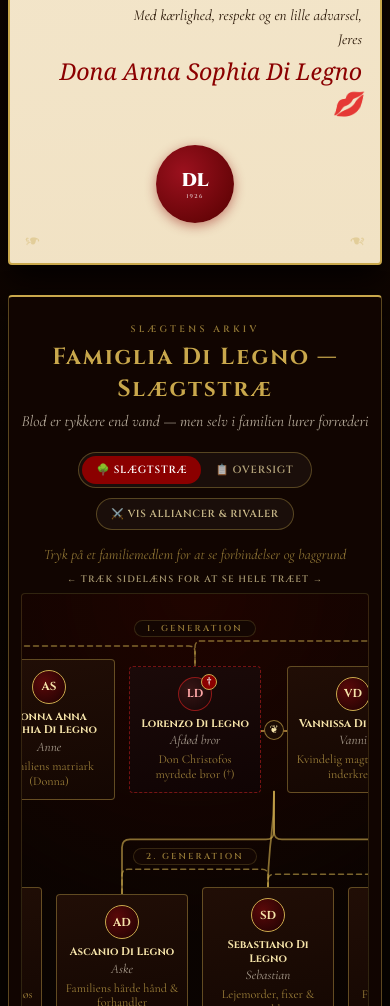
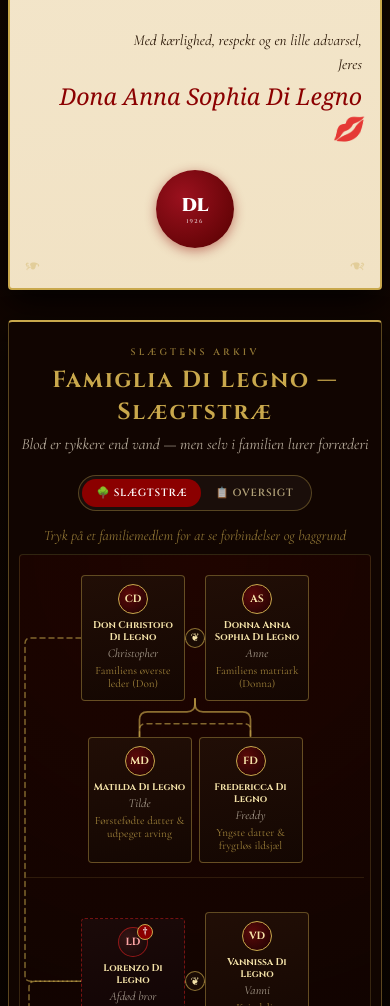
Before and after one commit to Chriswood12/MafiaNytaar, a plain HTML site: page index.html in a window 390 px wide. Shown: the part 1896-2902 px from the top of the page. Drawn offline with nearby package versions, Linux system fonts and the light colour scheme; a web font is replaced by a local one.

```diff
--- a/app.js
+++ b/app.js
@@ -107,7 +107,6 @@
     const detailEl = document.getElementById('treeDetail');
     const viewTreeBtn = document.getElementById('viewTreeBtn');
     const viewListBtn = document.getElementById('viewListBtn');
-    const intrigueBtn = document.getElementById('toggleIntriguesBtn');
 
     if (!viewportEl || !canvasEl || !svgEl || !generationsEl || !listViewEl || !detailEl) return;
 
@@ -157,22 +156,11 @@
           addAdj(fid, toId, 'sibling', rel.label || 'Søskende', rel.label || 'Søskende');
           addAdj(toId, fid, 'sibling', rel.label || 'Søskende', rel.label || 'Søskende');
         });
-      } else if (rel.type === 'alliance') {
-        fromIds.forEach((fid) => {
-          addAdj(fid, toId, 'alliance', 'Alliance', rel.label || 'Alliance');
-          addAdj(toId, fid, 'alliance', 'Alliance', rel.label || 'Alliance');
-        });
-      } else if (rel.type === 'rival') {
-        fromIds.forEach((fid) => {
-          addAdj(fid, toId, 'rival', 'Rival', rel.label || 'Rival');
-          addAdj(toId, fid, 'rival', 'Rival', rel.label || 'Rival');
-        });
       }
     });
 
     let selectedId = null;
     let currentView = 'tree';
-    let showIntrigues = false;
     let rafPending = false;
 
     function createMemberNode(person) {
@@ -225,6 +213,9 @@
       });
 
       const sortedGens = Array.from(byGen.keys()).sort((a, b) => a - b);
+      const topGen = sortedGens[0] || 1;
+      const topPeople = byGen.get(topGen) || [];
+      const placed = new Set();
 
       // Build marriage partner lookup for same-generation pairing
       const marriagePairs = [];
@@ -234,35 +225,43 @@
         }
       });
 
-      sortedGens.forEach((gen) => {
-        const genPeople = byGen.get(gen);
-        const placed = new Set();
+      // Helper to collect children of a given list of parent IDs
+      function getChildrenOf(parentIds) {
+        const childIds = [];
+        data.relations.forEach((rel) => {
+          if (rel.type !== 'parent') return;
+          const fromList = Array.isArray(rel.from) ? rel.from : [rel.from];
+          if (fromList.some((fid) => parentIds.includes(fid)) && !childIds.includes(rel.to)) {
+            if (peopleById.has(rel.to)) childIds.push(rel.to);
+          }
+        });
+        return childIds.map((id) => peopleById.get(id));
+      }
 
-        const groupEl = document.createElement('div');
-        groupEl.className = 'tree-gen-group';
+      const placedChildren = new Set();
 
-        const labelEl = document.createElement('div');
-        labelEl.className = 'tree-gen-label';
-        labelEl.textContent = `${gen}. Generation`;
-
-        const rowEl = document.createElement('div');
-        rowEl.className = 'tree-gen-row';
-
-        genPeople.forEach((person) => {
+      topPeople.forEach((person) => {
         if (placed.has(person.id)) return;
 
-          // Check if this person has a spouse in the same generation
+        const branchEl = document.createElement('div');
+        branchEl.className = 'tree-branch';
+
+        const parentsWrap = document.createElement('div');
+        parentsWrap.className = 'tree-branch-parents';
+
         const marriage = marriagePairs.find(
           ([a, b]) =>
-              (a === person.id && genPeople.some((p) => p.id === b && !placed.has(b))) ||
-              (b === person.id && genPeople.some((p) => p.id === a && !placed.has(a)))
+            (a === person.id && topPeople.some((p) => p.id === b && !placed.has(b))) ||
+            (b === person.id && topPeople.some((p) => p.id === a && !placed.has(a)))
         );
 
+        let unitIds;
         if (marriage) {
           const partnerId = marriage[0] === person.id ? marriage[1] : marriage[0];
           const partner = peopleById.get(partnerId);
           placed.add(person.id);
           placed.add(partner.id);
+          unitIds = [person.id, partner.id];
 
           const coupleEl = document.createElement('div');
           coupleEl.className = 'couple-unit';
@@ -275,18 +274,31 @@
           tieEl.appendChild(tieBadge);
 
           coupleEl.append(createMemberNode(person), tieEl, createMemberNode(partner));
-            rowEl.appendChild(coupleEl);
+          parentsWrap.appendChild(coupleEl);
         } else {
           placed.add(person.id);
+          unitIds = [person.id];
+
           const singleEl = document.createElement('div');
           singleEl.className = 'single-unit';
           singleEl.appendChild(createMemberNode(person));
-            rowEl.appendChild(singleEl);
+          parentsWrap.appendChild(singleEl);
         }
+
+        branchEl.appendChild(parentsWrap);
+
+        const children = getChildrenOf(unitIds).filter((c) => !placedChildren.has(c.id));
+        if (children.length > 0) {
+          const childrenWrap = document.createElement('div');
+          childrenWrap.className = 'tree-branch-children';
+          children.forEach((child) => {
+            placedChildren.add(child.id);
+            childrenWrap.appendChild(createMemberNode(child));
           });
+          branchEl.appendChild(childrenWrap);
+        }
 
-        groupEl.append(labelEl, rowEl);
-        generationsEl.appendChild(groupEl);
+        generationsEl.appendChild(branchEl);
       });
     }
 
@@ -475,18 +487,20 @@
         });
       });
 
-      // 2. Draw sibling, alliance, and rival paths
-      let intrigueIdx = 0;
+      // 2. Draw sibling paths
       let siblingIdx = 0;
       data.relations.forEach((rel) => {
-        if (rel.type === 'marriage' || rel.type === 'parent') return;
+        if (rel.type !== 'sibling') return;
         const fromId = Array.isArray(rel.from) ? rel.from[0] : rel.from;
         const toId = rel.to;
         const rA = nodeRects.get(fromId);
         const rB = nodeRects.get(toId);
         if (!rA || !rB) return;
 
-        if (rel.type === 'sibling') {
+        const sameRow = Math.abs(rA.top - rB.top) < 30;
+        let d;
+
+        if (sameRow) {
           const archLift = 13 + (siblingIdx % 2) * 5;
           siblingIdx += 1;
           const archY = Math.min(rA.top, rB.top) - archLift;
@@ -494,7 +508,7 @@
           const r = 6;
           const dir = dx >= 0 ? 1 : -1;
 
-          const d =
+          d =
             Math.abs(dx) < 2 * r
               ? `M ${rA.centerX.toFixed(1)} ${rA.top.toFixed(1)} L ${rB.centerX.toFixed(
                   1
@@ -512,28 +526,30 @@
                   )} ${(archY + r).toFixed(1)}`,
                   `L ${rB.centerX.toFixed(1)} ${rB.top.toFixed(1)}`
                 ].join(' ');
+        } else {
+          // Vertical side rail along the left edge when branches stack on narrow screens
+          const railX = 5 + (siblingIdx % 2) * 4;
+          siblingIdx += 1;
+          const r = 6;
+          const y1 = rA.centerY;
+          const y2 = rB.centerY;
+          const vDir = y2 >= y1 ? 1 : -1;
+          d = [
+            `M ${rA.left.toFixed(1)} ${y1.toFixed(1)}`,
+            `L ${(railX + r).toFixed(1)} ${y1.toFixed(1)}`,
+            `Q ${railX.toFixed(1)} ${y1.toFixed(1)} ${railX.toFixed(1)} ${(
+              y1 +
+              vDir * r
+            ).toFixed(1)}`,
+            `L ${railX.toFixed(1)} ${(y2 - vDir * r).toFixed(1)}`,
+            `Q ${railX.toFixed(1)} ${y2.toFixed(1)} ${(railX + r).toFixed(1)} ${y2.toFixed(
+              1
+            )}`,
+            `L ${rB.left.toFixed(1)} ${y2.toFixed(1)}`
+          ].join(' ');
+        }
 
         svgEl.appendChild(createSvgPath(d, 'tree-path tree-path-sibling', [fromId, toId]));
-        } else if (rel.type === 'alliance' || rel.type === 'rival') {
-          const dx = rB.centerX - rA.centerX;
-          const dy = rB.centerY - rA.centerY;
-          const dist = Math.hypot(dx, dy) || 1;
-          const nx = -dy / dist;
-          const ny = dx / dist;
-          const curveSide = intrigueIdx % 2 === 0 ? 1 : -1;
-          intrigueIdx += 1;
-          const curveAmt = Math.min(54, Math.max(24, dist * 0.22)) * curveSide;
-          const cx = (rA.centerX + rB.centerX) / 2 + nx * curveAmt;
-          const cy = (rA.centerY + rB.centerY) / 2 + ny * curveAmt;
-
-          const d = `M ${rA.centerX.toFixed(1)} ${rA.centerY.toFixed(1)} Q ${cx.toFixed(
-            1
-          )} ${cy.toFixed(1)} ${rB.centerX.toFixed(1)} ${rB.centerY.toFixed(1)}`;
-
-          svgEl.appendChild(
-            createSvgPath(d, `tree-path tree-path-${rel.type}`, [fromId, toId])
-          );
-        }
       });
 
       updateSelectionStyles();
@@ -685,10 +701,7 @@
 
           const typeSpan = document.createElement('span');
           typeSpan.className = 'rel-pill-type';
-          typeSpan.textContent =
-            rel.type === 'alliance' || rel.type === 'rival'
-              ? `${rel.typeLabel} (${rel.contextLabel}):`
-              : `${rel.typeLabel}:`;
+          typeSpan.textContent = `${rel.typeLabel}:`;
 
           const targetSpan = document.createElement('span');
           targetSpan.textContent = target.mafiaName;
@@ -753,12 +766,7 @@
       viewportEl.classList.toggle('is-hidden', !isTree);
       listViewEl.classList.toggle('active', !isTree);
       const legendEl = document.querySelector('#tree-section .tree-legend');
-      const scrollHintEl = document.querySelector('#tree-section .tree-scroll-hint');
       if (legendEl) legendEl.classList.toggle('is-hidden', !isTree);
-      if (scrollHintEl) scrollHintEl.classList.toggle('is-hidden', !isTree);
-      if (intrigueBtn) {
-        intrigueBtn.style.display = isTree ? 'inline-block' : 'none';
-      }
 
       if (isTree) {
         scheduleDrawTreeLines();
@@ -767,15 +775,6 @@
 
     if (viewTreeBtn) viewTreeBtn.addEventListener('click', () => setView('tree'));
     if (viewListBtn) viewListBtn.addEventListener('click', () => setView('list'));
-
-    if (intrigueBtn) {
-      intrigueBtn.addEventListener('click', () => {
-        showIntrigues = !showIntrigues;
-        canvasEl.classList.toggle('show-intrigues', showIntrigues);
-        intrigueBtn.classList.toggle('active', showIntrigues);
-        intrigueBtn.setAttribute('aria-pressed', String(showIntrigues));
-      });
-    }
 
     renderTreeView();
     renderListView();
--- a/family-data.js
+++ b/family-data.js
@@ -237,11 +237,6 @@ window.FAMILY_TREE_DATA = {
     { from: 'sebastian', to: 'christian', type: 'sibling', label: 'Brødre' },
 
     // Guglielmos søn
-    { from: 'willy', to: 'jacob', type: 'parent', label: 'Far / Søn' },
-
-    // Offentlige spændinger & tætte bånd (kan slås til/fra med knappen)
-    { from: 'christopher', to: 'willy', type: 'alliance', label: 'Imperiets ledelse' },
-    { from: 'vanni', to: 'aske', type: 'alliance', label: 'Tæt mor-søn bånd' },
-    { from: 'tilde', to: 'freddy', type: 'rival', label: 'Kampen om arvefølgen' }
+    { from: 'willy', to: 'jacob', type: 'parent', label: 'Far / Søn' }
   ]
 };
--- a/index.html
+++ b/index.html
@@ -98,7 +98,7 @@
         </li>
         <li class="timeline-item reveal-on-scroll">
           <div class="timeline-time">Middagen</div>
-          <div class="timeline-desc">Alle bidrager med noget til det store <strong>italienske familiemåltid</strong>. Slå jer gerne sammen i små alliancer, og lav noget lækkert. Intet mindre end <em>siciliansk cuisine</em> skal på bordet — til opklaringen af mordet på Don Christoforo Di Legno bror.</div>
+          <div class="timeline-desc">Alle bidrager med noget til det store <strong>italienske familiemåltid</strong>. Slå jer gerne sammen i små alliancer, og lav noget lækkert. Intet mindre end <em>siciliansk cuisine</em> skal på bordet - til opklaringen af mordet på Don Christoforo Di Legnos bror: Lorenzo Di Legno</div>
         </li>
         <li class="timeline-item reveal-on-scroll">
           <div class="timeline-time">Underholdning</div>
@@ -148,11 +148,9 @@
           <button type="button" class="tree-tab-btn active" id="viewTreeBtn" aria-pressed="true">🌳 Slægtstræ</button>
           <button type="button" class="tree-tab-btn" id="viewListBtn" aria-pressed="false">📋 Oversigt</button>
         </div>
-        <button type="button" class="tree-intrigue-btn" id="toggleIntriguesBtn" aria-pressed="false">⚔️ Vis alliancer &amp; rivaler</button>
       </div>
 
       <div class="tree-hint-bar">Tryk på et familiemedlem for at se forbindelser og baggrund</div>
-      <div class="tree-scroll-hint">← Træk sidelæns for at se hele træet →</div>
 
       <div class="tree-viewport" id="treeViewport">
         <div class="tree-canvas" id="treeCanvas">
@@ -164,8 +162,6 @@
       <div class="tree-legend" aria-label="Forklaring på linjer">
         <span class="legend-item"><span class="legend-line parent"></span> Forældre / Barn</span>
         <span class="legend-item"><span class="legend-line sibling"></span> Søskende</span>
-        <span class="legend-item"><span class="legend-line alliance"></span> Alliance</span>
-        <span class="legend-item"><span class="legend-line rival"></span> Rival</span>
       </div>
 
       <div class="tree-list-view" id="treeListView"></div>
--- a/styles.css
+++ b/styles.css
@@ -592,7 +592,7 @@ body.intro-done #letter-wrap {
    SLÆGTSTRÆ-SEKTION (FAMIGLIA DI LEGNO)
 ════════════════════════════════════════════ */
 #tree-section {
-  max-width: 780px;
+  max-width: 1060px;
   margin: 30px auto 0;
 }
 
@@ -731,8 +731,7 @@ body.intro-done #letter-wrap {
 
 /* ── Tree Viewport & Canvas ── */
 .tree-viewport {
-  overflow-x: auto;
-  -webkit-overflow-scrolling: touch;
+  overflow: hidden;
   position: relative;
   border: 1px solid rgba(201, 168, 76, 0.2);
   border-radius: 4px;
@@ -741,8 +740,8 @@ body.intro-done #letter-wrap {
 
 .tree-canvas {
   position: relative;
-  min-width: 890px;
-  padding: 26px 16px 26px;
+  width: 100%;
+  padding: 34px 16px 26px;
   margin: 0 auto;
 }
 
@@ -811,42 +810,36 @@ svg.tree-lines {
   stroke-width: 2.5;
 }
 
-/* ── Generations & Nodes ── */
+/* ── Branches & Nodes ── */
 .tree-generations {
   position: relative;
   z-index: 1;
   display: flex;
+  flex-direction: row;
+  justify-content: center;
+  align-items: flex-start;
+  gap: 22px;
+}
+
+.tree-branch {
+  display: flex;
   flex-direction: column;
+  align-items: center;
   gap: 48px;
-}
-
-.tree-gen-group {
-  display: flex;
-  flex-direction: column;
-  align-items: center;
-  gap: 22px;
-}
-
-.tree-gen-label {
-  font-family: 'Cinzel', serif;
-  font-size: 0.54rem;
-  letter-spacing: 0.26em;
-  text-transform: uppercase;
-  color: rgba(201, 168, 76, 0.72);
-  background: #130602;
-  border: 1px solid rgba(201, 168, 76, 0.2);
-  border-radius: 999px;
-  padding: 2px 12px;
   position: relative;
-  z-index: 2;
-}
-
-.tree-gen-row {
+}
+
+.tree-branch-parents {
   display: flex;
   justify-content: center;
   align-items: stretch;
-  gap: 14px;
-  position: relative;
+}
+
+.tree-branch-children {
+  display: flex;
+  justify-content: center;
+  align-items: stretch;
+  gap: 10px;
 }
 
 .couple-unit {
@@ -865,7 +858,7 @@ svg.tree-lines {
   display: inline-flex;
   align-items: center;
   justify-content: center;
-  width: 26px;
+  width: 22px;
   height: 24px;
   position: relative;
   color: var(--gold);
@@ -901,7 +894,7 @@ svg.tree-lines {
 
 /* ── Member Card Node ── */
 .tree-node {
-  width: 132px;
+  width: 126px;
   background: linear-gradient(170deg, #210e06 0%, #140702 100%);
   border: 1px solid rgba(201, 168, 76, 0.42);
   border-radius: 4px;
@@ -1614,9 +1607,24 @@ svg.tree-lines {
   text-align: center;
 }
 
-@media (max-width: 920px) {
-  .tree-scroll-hint {
-    display: block;
+@media (max-width: 960px) {
+  .tree-generations {
+    flex-direction: column;
+    align-items: center;
+    gap: 34px;
+  }
+  .tree-canvas {
+    padding: 24px 10px 24px;
+  }
+  .tree-branch {
+    width: 100%;
+    gap: 36px;
+    padding-bottom: 14px;
+    border-bottom: 1px solid rgba(201, 168, 76, 0.14);
+  }
+  .tree-branch:last-child {
+    padding-bottom: 0;
+    border-bottom: none;
   }
 }
 
@@ -1637,7 +1645,34 @@ svg.tree-lines {
     font-size: 1.45rem;
   }
   .tree-card {
-    padding: 26px 12px 28px;
+    padding: 24px 10px 26px;
+  }
+  .tree-canvas {
+    padding: 20px 6px 20px;
+  }
+  .tree-branch-children {
+    gap: 7px;
+  }
+  .tree-node {
+    width: 104px;
+    padding: 8px 5px 9px;
+  }
+  .node-crest {
+    width: 30px;
+    height: 30px;
+    font-size: 0.65rem;
+  }
+  .node-mafia-name {
+    font-size: 0.6rem;
+  }
+  .node-real-name {
+    font-size: 0.76rem;
+  }
+  .node-title {
+    font-size: 0.7rem;
+  }
+  .marriage-tie {
+    width: 20px;
   }
   .code-card {
     padding: 28px 14px 32px;
```
Lines whose indentation alone changed are shown as unchanged.
